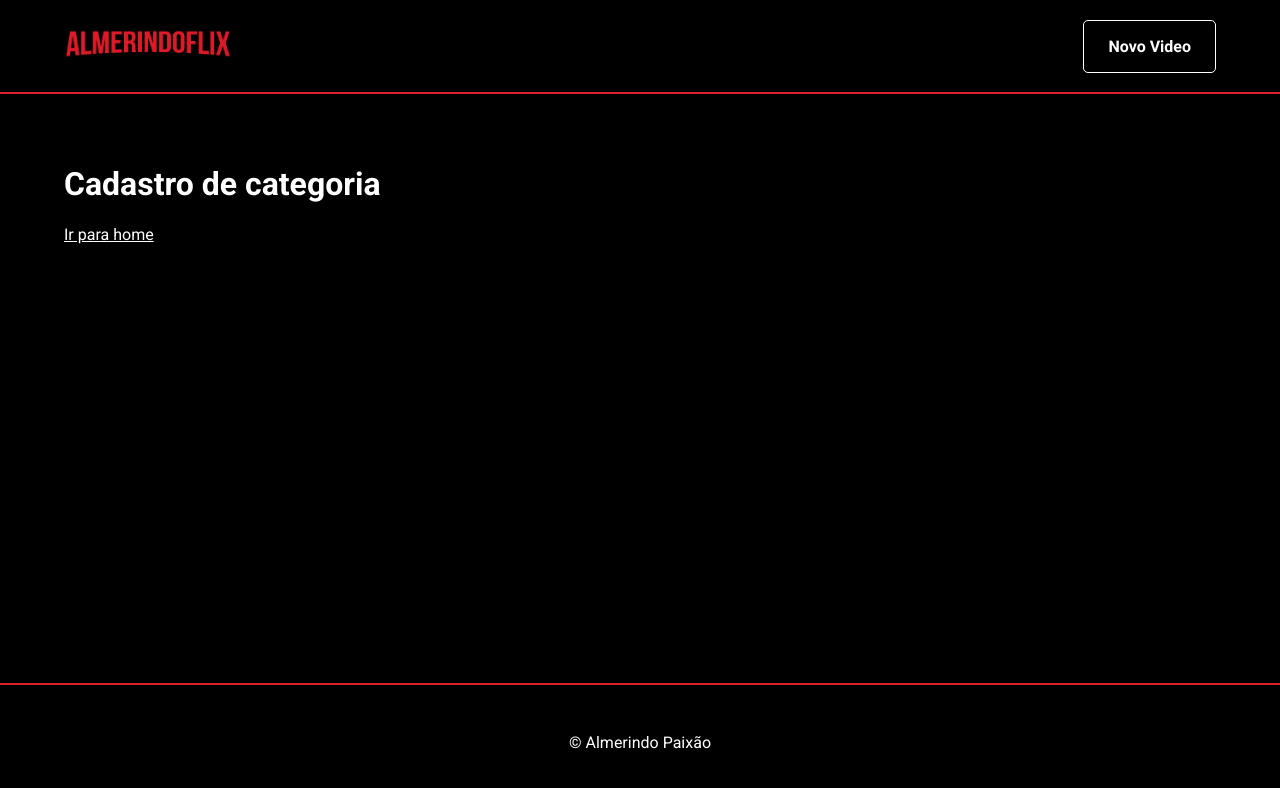
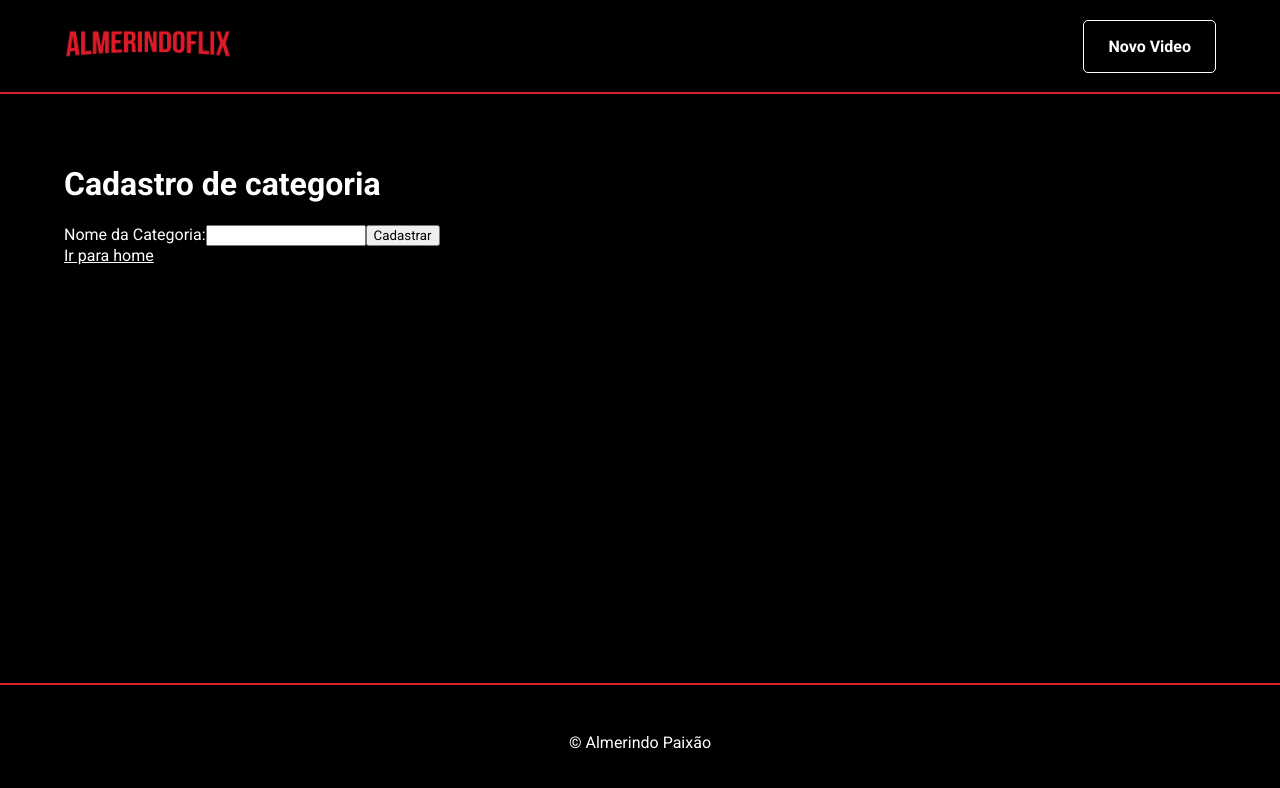
Before and after one commit to almerindopaixao/projeto-almerindoflix, a React (Create React App) app: page /cadastro/categoria in a window 1280 px wide. Shown: the top 788 px of the page. Built offline with nearby package versions, Linux system fonts and the light colour scheme.

Commit message:
update aula 2

```diff
--- a/src/pages/Cadastro/Categoria/index.js
+++ b/src/pages/Cadastro/Categoria/index.js
@@ -5,6 +5,13 @@ export default function CadastroCategoria() {
   return (
     <div className="main">
       <h1>Cadastro de categoria</h1>
+      <form>
+        <label htmlFor="nome">
+          Nome da Categoria:
+          <input type="text" />
+        </label>
+        <button type="submit">Cadastrar</button>
+      </form>
       <Link to="/">Ir para home</Link>
     </div>
   );
```
